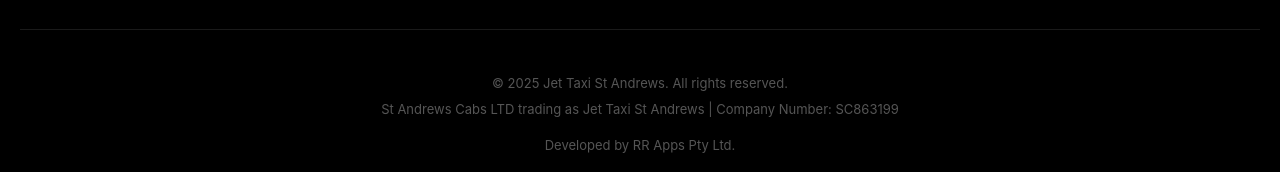
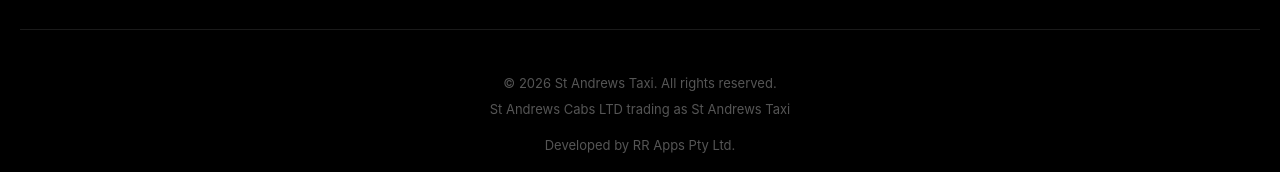
Before and after one commit to Awais-khan11/JET_TAXI_FRONTEND, a React app: page / in a window 1280 px wide. Shown: the part 9411-9583 px from the top of the page. Built offline with nearby package versions, Linux system fonts and the light colour scheme; no server answers; the HTML template or start-up script is replaced by a standard one.

Commit message:
Updated footer name

```diff
--- a/src/components/ContactUs.jsx
+++ b/src/components/ContactUs.jsx
@@ -225,7 +225,7 @@
                 letterSpacing: "1px",
               }}
             >
-              JET <span style={{ color: "#fff" }}>TAXI</span>
+              St Andrews <span style={{ color: "#fff" }}>TAXI</span>
             </h2>
             <p
               style={{
@@ -404,11 +404,10 @@
             }}
           >
             <p style={{ margin: "0" }}>
-              © 2025 Jet Taxi St Andrews. All rights reserved.
+              © 2026 St Andrews Taxi. All rights reserved.
             </p>
             <p style={{ margin: "0" }}>
-              St Andrews Cabs LTD trading as Jet Taxi St Andrews | Company
-              Number: SC863199
+              St Andrews Cabs LTD trading as St Andrews Taxi
             </p>
             <p style={{ margin: "10px 0 0 0" }}>
               Developed by RR Apps Pty Ltd.
--- a/src/components/FAQPage.jsx
+++ b/src/components/FAQPage.jsx
@@ -9,7 +9,7 @@
 
   const faqs = [
     {
-      question: "How do I book a taxi with Jet Taxi St Andrews?",
+      question: "How do I book a taxi with St Andrews Taxi?",
       answer:
         "You can book easily through our website booking form, or by calling our 24/7 dispatch center.",
     },
@@ -268,7 +268,7 @@
                 letterSpacing: "1px",
               }}
             >
-              JET <span style={{ color: "#fff" }}>TAXI</span>
+             St andrews <span style={{ color: "#fff" }}>TAXI</span>
             </h2>
             <p
               style={{
@@ -447,11 +447,10 @@
             }}
           >
             <p style={{ margin: "0" }}>
-              © 2025 Jet Taxi St Andrews. All rights reserved.
+              © 2026 St Andrews Taxi. All rights reserved.
             </p>
             <p style={{ margin: "0" }}>
-              St Andrews Cabs LTD trading as Jet Taxi St Andrews | Company
-              Number: SC863199
+              St Andrews Cabs LTD trading as St Andrews Taxi
             </p>
             <p style={{ margin: "10px 0 0 0" }}>
               Developed by RR Apps Pty Ltd.
--- a/src/components/Footer.jsx
+++ b/src/components/Footer.jsx
@@ -40,7 +40,7 @@
               letterSpacing: "1px",
             }}
           >
-            JET <span style={{ color: "#fff" }}>TAXI</span>
+            St Andrews <span style={{ color: "#fff" }}>TAXI</span>
           </h2>
           <p
             style={{
@@ -213,11 +213,10 @@
           }}
         >
           <p style={{ margin: "0" }}>
-            © 2025 Jet Taxi St Andrews. All rights reserved.
+            © 2026 St Andrews Taxi. All rights reserved.
           </p>
           <p style={{ margin: "0" }}>
-            St Andrews Cabs LTD trading as Jet Taxi St Andrews | Company Number:
-            SC863199
+            St Andrews Cabs LTD trading as St Andrews Taxi
           </p>
           <p style={{ margin: "10px 0 0 0" }}>Developed by RR Apps Pty Ltd.</p>
         </div>
```
